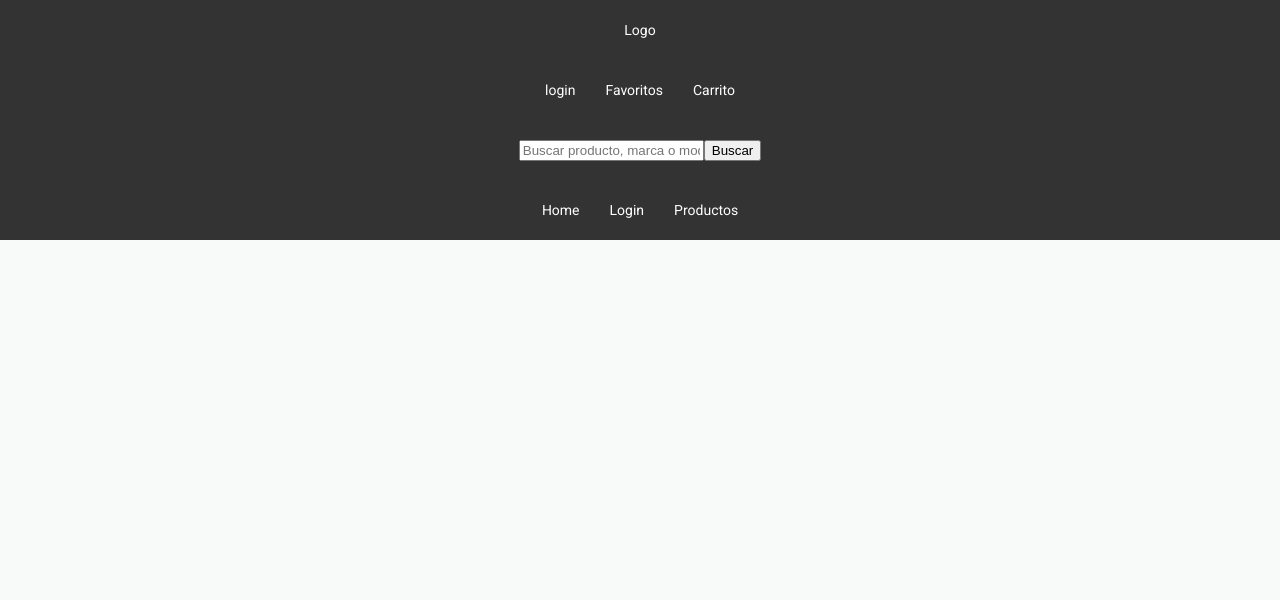
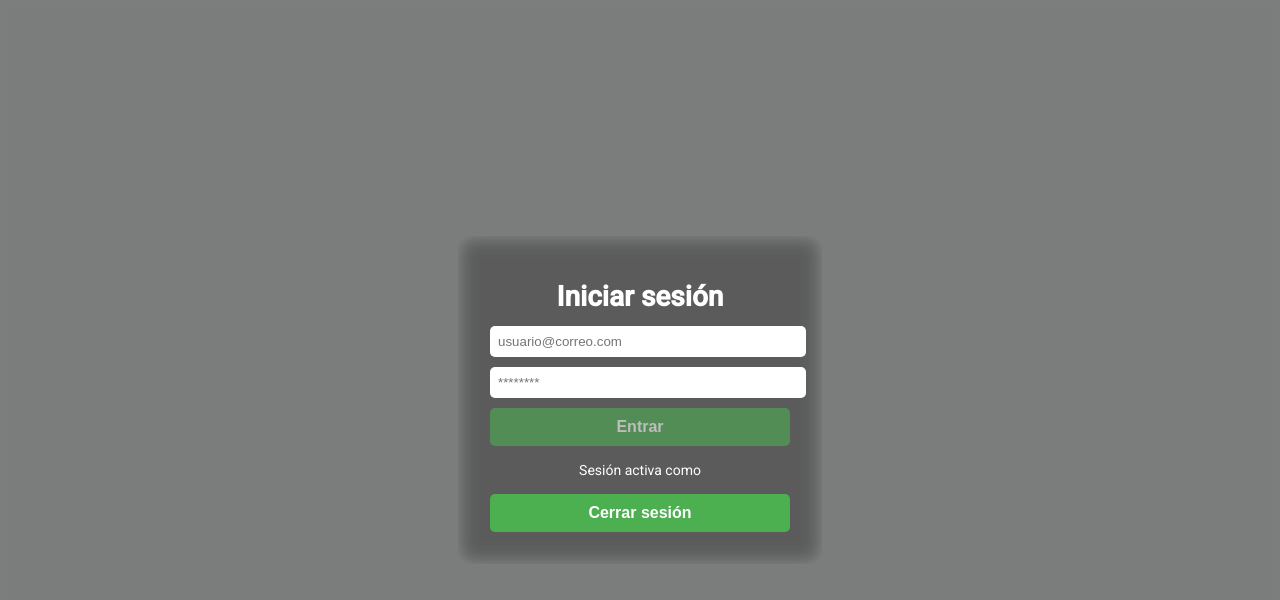
Before and after one commit to andresbarretro/FrontendEltodero, an Angular app: page /Login in a window 1280 px wide. Before the commit this address led to /header. Shown: the top 600 px of the page. Built offline with nearby package versions, Linux system fonts and the light colour scheme.

Commit message:
cambios en componentes

```diff
--- a/src/app/app.routes.ts
+++ b/src/app/app.routes.ts
@@ -6,6 +6,8 @@ import { header } from './shared/componentes/header/header';
 
 export const routes: Routes =[
 {path: 'header', component: header},
+{path: 'Login', component: Login},
 {path: '**', redirectTo: 'header', pathMatch: 'full'}
 
+
 ];
--- a/src/app/features/auth/pages/login/login.html
+++ b/src/app/features/auth/pages/login/login.html
@@ -2,32 +2,24 @@
   <div class="login">
     <h1>Iniciar sesión</h1>
 
+    @if(!isLoggedIn) {
     <form (ngSubmit)="onSubmit()" #loginForm="ngForm">
       <div class="form-group">
 
-        <input
-          id="email"
-          name="email"
-          type="email"
-          [(ngModel)]="email"
-          required
-          placeholder="usuario@correo.com"
-        >
+        <input id="email" name="email" type="email" [(ngModel)]="email" required placeholder="usuario@correo.com">
       </div>
 
       <div class="form-group">
 
-        <input
-          id="password"
-          name="password"
-          type="password"
-          [(ngModel)]="password"
-          required
-          placeholder="********"
-        >
+        <input id="password" name="password" type="password" [(ngModel)]="password" required placeholder="********">
       </div>
 
       <button type="submit" [disabled]="loginForm.invalid">Entrar</button>
     </form>
+  }
+
+    <p class="success">Sesión activa como {{ email }}</p>
+    <button (click)="logout()">Cerrar sesión</button>
+
   </div>
 </div>
--- a/src/app/features/auth/pages/login/login.ts
+++ b/src/app/features/auth/pages/login/login.ts
@@ -1,44 +1,52 @@
 import { Component, EventEmitter, Output } from '@angular/core';
+import { CommonModule } from '@angular/common';
 import { Router } from '@angular/router';
-import { AuthService } from '../../services/auth';
-import { CommonModule } from '@angular/common';
+import { AuthService } from "../../services/auth"; // ajusta el path según tu estructura
 import { FormsModule } from '@angular/forms';
 
 @Component({
   selector: 'app-login',
-  imports: [
-    CommonModule, FormsModule],
   standalone: true,
+  imports: [CommonModule, FormsModule],
   templateUrl: './login.html',
-  styleUrl: './login.scss'
+  styleUrls: ['./login.scss']
 })
 export class Login {
   email = '';
   password = '';
+  isLoggedIn = false;
 
-constructor(
+  @Output() cerrarModal = new EventEmitter<void>();
+
+  constructor(
     private router: Router,
     private authService: AuthService
   ) {}
 
-  onSubmit(){
-    if(!this.email || !this.password){
+  onSubmit() {
+    if (!this.email || !this.password) {
       alert("Por favor complete ambos campos");
-      return
-  }
+      return;
+    }
+
     // Simulación de login (sin API)
     const ok = this.authService.loginMock(this.email, this.password);
     if (ok) {
       this.router.navigate(['/home']);
+      this.isLoggedIn = true;
+      this.cerrarModal.emit(); // cerrar modal al iniciar sesión
     } else {
       alert('Credenciales inválidas (simulación).');
     }
   }
 
-  @Output() cerrarModal = new EventEmitter<void>();
+  logout() {
+    this.authService.logout();
+    this.isLoggedIn = false;
+  }
 
   cerrar(event: MouseEvent) {
-    // Se ejecuta al hacer clic en el overlay
+    // Si el usuario hace clic fuera del modal
     if (event.target === event.currentTarget) {
       this.cerrarModal.emit();
     }
@@ -47,5 +55,5 @@ constructor(
   iniciarSesion() {
     console.log('Iniciando sesión...');
     this.cerrarModal.emit();
-  }
+  }
 }
--- a/src/app/shared/componentes/header/header.html
+++ b/src/app/shared/componentes/header/header.html
@@ -9,13 +9,13 @@
 <div>
   <ul>
     <li>
-      <a routerLink="">login</a>
+      <a routerLink="">Home</a>
     </li>
     <li>
-      <a routerLink="">Favoritos</a>
+      <a routerLink="">categorias</a>
     </li>
     <li>
-      <a routerLink="">Carrito</a>
+      <a routerLink="">nosotros</a>
     </li>
   </ul>
 </div>
@@ -27,14 +27,20 @@
   <div>
     <ul>
       <li>
-        <a routerLink="/">Home</a>
+        <a routerLink="/">favoritos</a>
       </li>
       <li>
-        <a routerLink="../../../features/auth/pages/login/login.html">Login</a>
+        <a routerLink="">Carrito</a>
       </li>
       <li>
-        <a routerLink="">Productos</a>
+          <a (click)="abrirLogin()">Login</a>
+
+
+
       </li>
     </ul>
   </div>
 </nav>
+<div *ngIf="mostrarLogin" class="overlay">
+  <app-login (cerrar)="cerrarLogin()"></app-login>
+</div>
--- a/src/app/shared/componentes/header/header.scss
+++ b/src/app/shared/componentes/header/header.scss
@@ -1,6 +1,8 @@
 nav{
   background-color: #333;
   overflow: hidden;
+  display: flex;
+  flex-direction: row;
 }
 
 nav div {
--- a/src/app/shared/componentes/header/header.ts
+++ b/src/app/shared/componentes/header/header.ts
@@ -1,12 +1,22 @@
+import { Login } from './../../../features/auth/pages/login/login';
 import { Component } from '@angular/core';
-
+import { CommonModule } from '@angular/common';
 @Component({
   selector: 'app-header',
-  imports: [],
+  imports: [CommonModule, Login],
   standalone: true,
   templateUrl: './header.html',
   styleUrl: './header.scss'
 })
 export class header {
+  mostrarLogin = false;
+
+  abrirLogin() {
+    this.mostrarLogin = true;
+  }
+
+  cerrarLogin() {
+    this.mostrarLogin = false;
+  }
 
 }
--- a/src/index.html
+++ b/src/index.html
@@ -1,5 +1,5 @@
 <!doctype html>
-<html lang="en">
+<html lang="es">
 <head>
   <meta charset="utf-8">
   <title>Eltodero</title>
```
